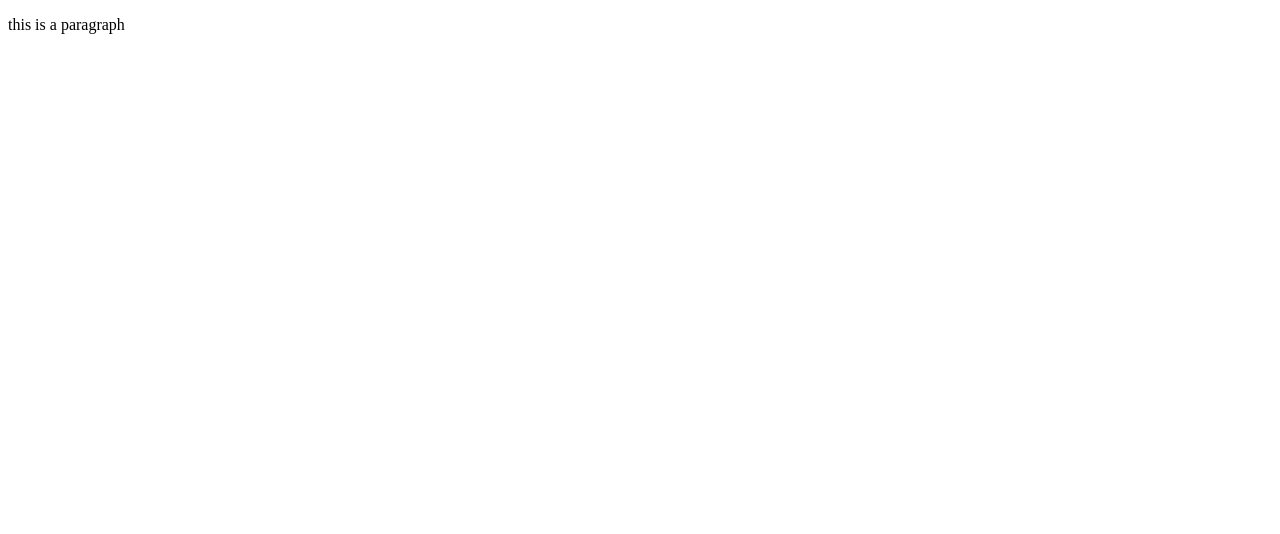
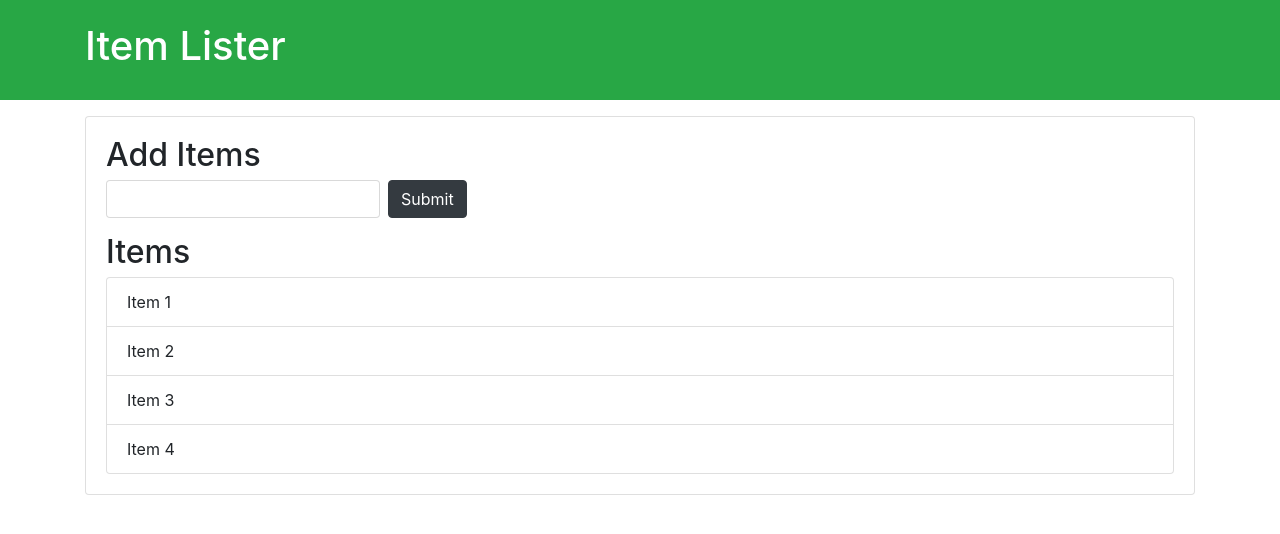
Before and after one commit to Manish1513/demo, a plain HTML site: page index.html in a window 1280 px wide. Drawn offline with nearby package versions, Linux system fonts and the light colour scheme.

Commit message:
first commit

```diff
--- a/index.html
+++ b/index.html
@@ -1,11 +1,34 @@
 <!DOCTYPE html>
 <html lang="en">
 <head>
-    <meta charset="UTF-8">
-    <meta name="viewport" content="width=device-width, initial-scale=1.0">
-    <title>Document</title>
+  <meta charset="UTF-8">
+  <meta name="viewport" content="width=device-width, initial-scale=1.0">
+  <meta http-equiv="X-UA-Compatible" content="ie=edge">
+  <link rel="stylesheet" href="https://maxcdn.bootstrapcdn.com/bootstrap/4.0.0-beta/css/bootstrap.min.css" integrity="sha384-/Y6pD6FV/Vv2HJnA6t+vslU6fwYXjCFtcEpHbNJ0lyAFsXTsjBbfaDjzALeQsN6M" crossorigin="anonymous">
+  <title>Item Lister</title>
 </head>
 <body>
-    <p>this is a paragraph</p>
+  <header id="main-header" class="bg-success text-white p-4 mb-3">
+    <div class="container">
+      <h1 id="header-title">Item Lister <span style="display:none">123</span></h1>
+    </div>
+  </header>
+  <div class="container">
+   <div id="main" class="card card-body">
+    <h2 class="title">Add Items</h2>
+    <form class="form-inline mb-3">
+      <input type="text" class="form-control mr-2">
+      <input type="submit" class="btn btn-dark" value="Submit">
+    </form>
+    <h2 class="title">Items</h2>
+    <ul id="items" class="list-group">
+      <li class="list-group-item">Item 1</li>
+      <li class="list-group-item">Item 2</li>
+      <li class="list-group-item">Item 3</li>
+      <li class="list-group-item">Item 4</li>
+    </ul>
+   </div>
+  </div>
+
 </body>
 </html>
```
Also changed, not shown: 1 other file.
